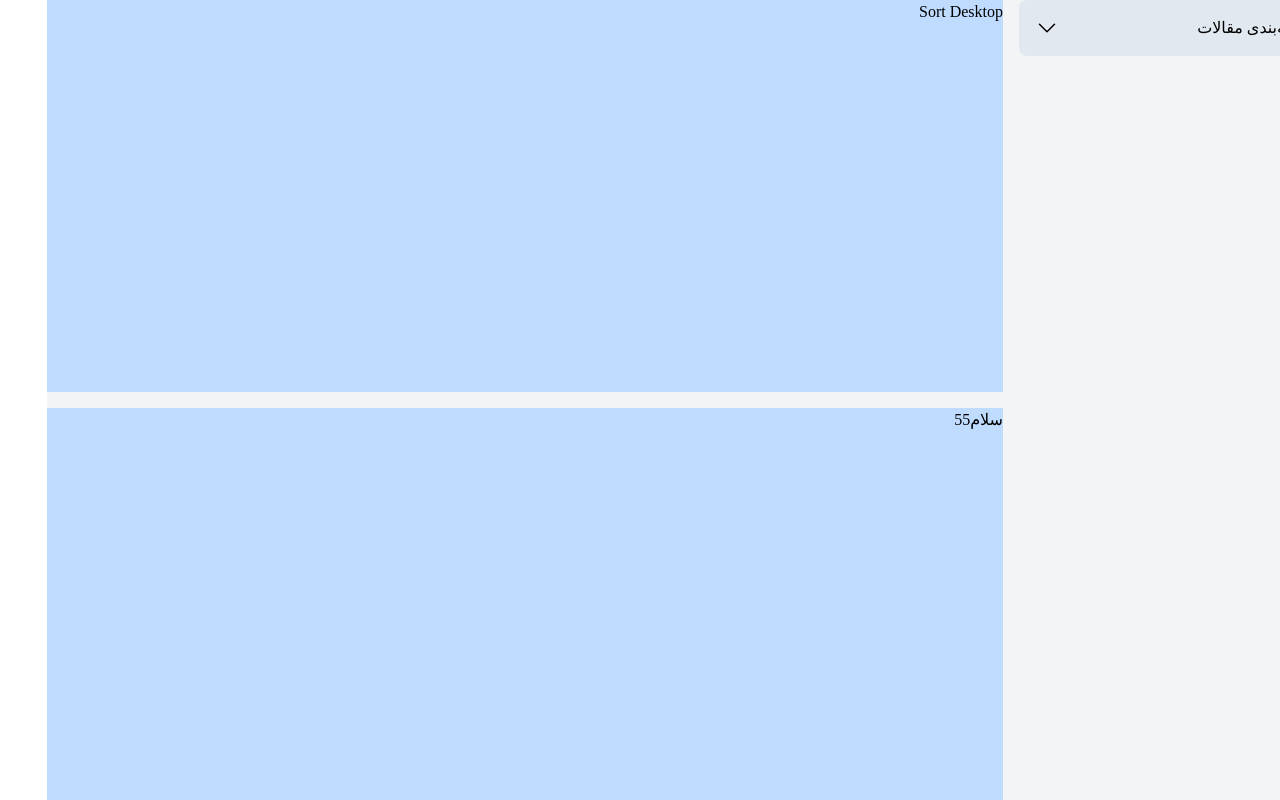
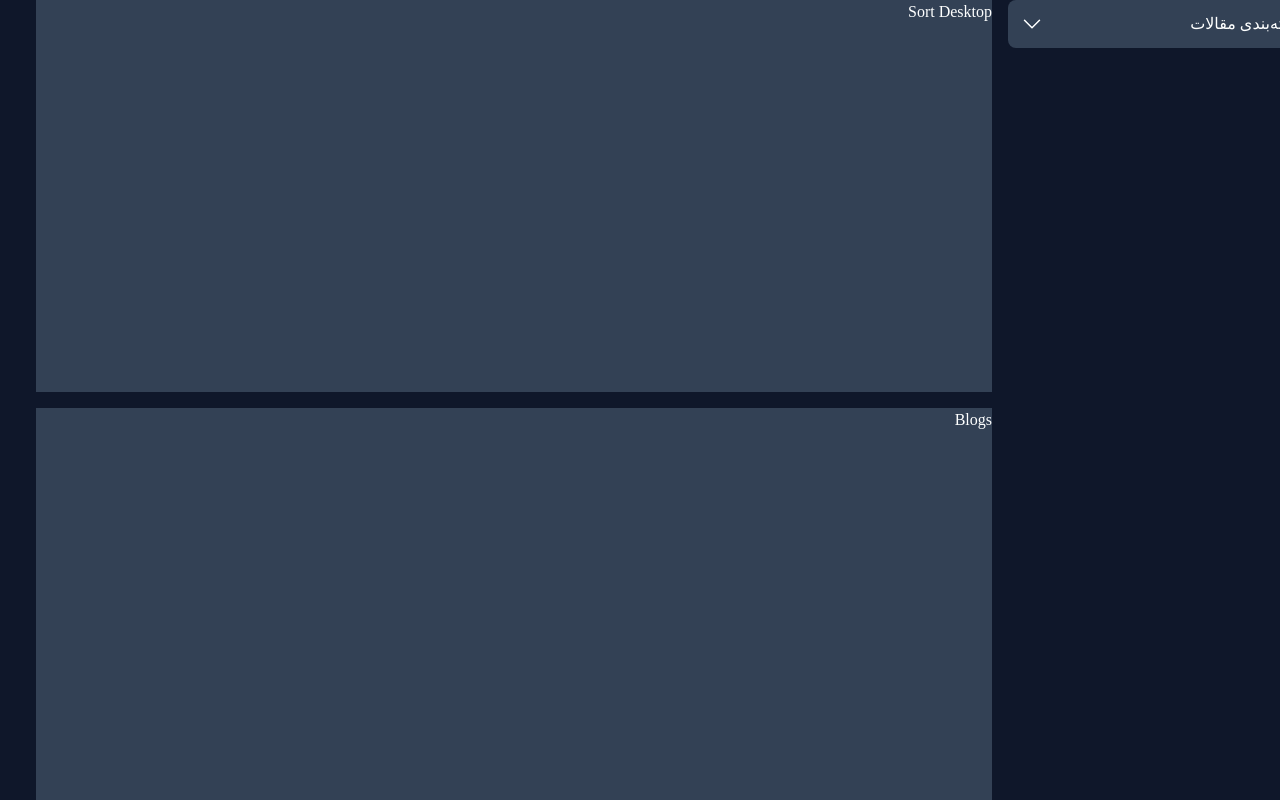
Before and after one commit to Am1rreza/Ecommerce-App, a Next.js app: page / in a window 1280 px wide. Built offline with nearby package versions, Linux system fonts and the light colour scheme; a web font is replaced by a local one.

Commit message:
css variables (primary & secondary colors) added

```diff
--- a/pages/index.js
+++ b/pages/index.js
@@ -6,12 +6,12 @@ export default function Home() {
   const [isOpen, setIsOpen] = useState(false);
 
   return (
-    <div className="grid gap-4 md:grid-cols-12 md:grid-rows-2 bg-gray-100 min-h-screen">
+    <div className="grid gap-4 md:grid-cols-12 md:grid-rows-2 min-h-screen">
       <div className="hidden md:block md:row-span-2 md:col-span-3">
-        <div className="bg-white rounded-lg overflow-hidden">
+        <div className="rounded-lg overflow-hidden">
           {/* accordion header*/}
           <div
-            className="flex justify-between items-center p-4 cursor-pointer bg-slate-200"
+            className="flex justify-between items-center p-3 cursor-pointer bg-primary-color"
             onClick={() => setIsOpen(!isOpen)}
           >
             <span>دسته‌بندی مقالات</span>
@@ -23,35 +23,35 @@ export default function Home() {
           </div>
           {/* accordion content */}
           <div
-            className={`overflow-hidden transition-[max-height] duration-[400ms] ${
+            className={`bg-secondary-color overflow-hidden transition-[max-height] duration-[400ms] ${
               isOpen ? "max-h-40" : "max-h-0"
             }`}
           >
             <Link
               href={"#"}
-              className="block pr-4 py-2 mb-1 transition-all hover:bg-slate-100"
+              className="block pr-4 py-2 mb-1 transition-all hover:bg-hover-color"
             >
               همه مقالات
             </Link>
             <Link
               href={"#"}
-              className="block pr-4 py-2 mb-1 transition-all hover:bg-slate-100"
+              className="block pr-4 py-2 mb-1 transition-all hover:bg-hover-color"
             >
               فرانت‌اند
             </Link>
             <Link
               href={"#"}
-              className="block pr-4 py-2 transition-all hover:bg-slate-100"
+              className="block pr-4 py-2 transition-all hover:bg-hover-color"
             >
               بک‌اند
             </Link>
           </div>
         </div>
       </div>
-      <div className="bg-blue-200 hidden md:block md:col-span-9">
+      <div className="bg-primary-color hidden md:block md:col-span-9">
         Sort Desktop
       </div>
-      <div className="bg-blue-200 md:col-span-9">سلام55</div>
+      <div className="bg-primary-color md:col-span-9">Blogs</div>
     </div>
   );
 }
--- a/styles/globals.css
+++ b/styles/globals.css
@@ -115,6 +115,12 @@
       format("truetype");
 }
 
+:root {
+  --primary-color : #334155;
+  --secondary-color : #64748b;
+  --hover-color : #94a3b8;
+}
+
 * {
   margin: 0;
   padding: 0;
@@ -123,6 +129,8 @@
 
 body {
   font-family: iranyekan !important;
+  background-color: #0f172a;
+  color: #feffff;
 }
 
 h1,
--- a/tailwind.config.js
+++ b/tailwind.config.js
@@ -6,7 +6,13 @@ module.exports = {
     "./components/**/*.{js,ts,jsx,tsx}",
   ],
   theme: {
-    extend: {},
+    extend: {
+      colors: {
+        "primary-color": "var(--primary-color)",
+        "secondary-color": "var(--secondary-color)",
+        "hover-color": "var(--hover-color)",
+      },
+    },
   },
   plugins: [],
 };
```
